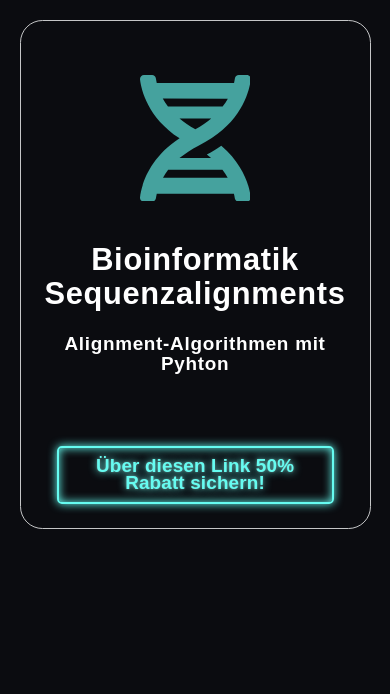
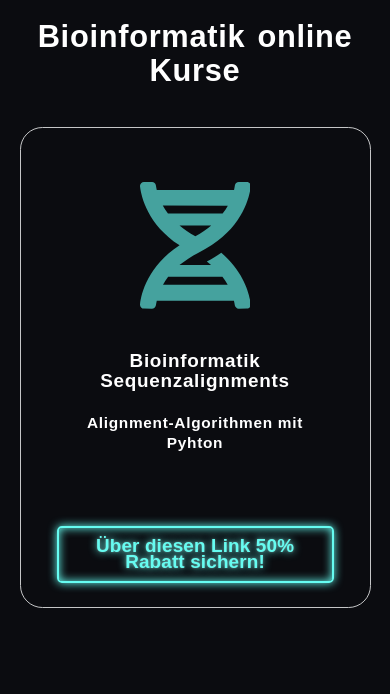
Before and after one commit to CharliesCodes/zeise-coding-blog, a Django app: page /kurse/ in a window 390 px wide. Shown: the part 70-764 px from the top of the page. Run offline with Django 4.2, Linux system fonts and the light colour scheme; some libraries are stand-ins or nearby versions.

Commit message:
responsive css additions

```diff
--- a/app/blog/templates/post_detail.html
+++ b/app/blog/templates/post_detail.html
@@ -40,7 +40,7 @@
 <article style="width: 100%;">
 
   <h1>{{ post.title }}</h1>
-  <p class="text-muted" style="text-align: end; font-size:1rem;">{{ post.author.first_name }} {{ post.author.last_name }}</br>{{ post.created_on.date }}
+  <p class="text-muted" style="text-align: end; font-size:1.5rem;">
     {% if user.is_authenticated and user.id == post.author.id %}
       <a href="{% url 'edit-post' post.slug  %}">Edit</a> | <a href="{% url 'delete-post' post.slug  %}">Delete</a>
     {% endif %}
@@ -75,13 +75,13 @@
     {% endif %}
   </div> {% endcomment %}
 
-  <h5 style="margin-top:1.5rem">{{ post.author.first_name }} {{ post.author.last_name }}</h5>
+  <p class="text-muted" style="text-align: end; font-size:1rem;">{{ post.author.first_name }} {{ post.author.last_name }}</br>{{ post.created_on.date }}</p>
 
   {% if post.author.profile.website_url%}
   <a href="{{ post.author.profile.website_url }}" target="_blank">Website</a>
   {% endif %}
 
-  <ul class="social-meadia-list">
+  <ul class="social-meadia-list" style="margin-top:-1rem;">
     <li>
       {% if post.author.profile.github_url%}
       <a href="{{ post.author.profile.github_url }}" target="_blank"><ion-icon name="logo-github" id="github-icon"></i></a>
--- a/app/courses/templates/courses_home.html
+++ b/app/courses/templates/courses_home.html
@@ -29,11 +29,12 @@
 
 
 {% block content %}
+<h1 style="margin-bottom: 3.5rem; text-align:center">Bioinformatik online Kurse</h1>
 <div class="card course-card">
     <div class="card-body">
         <svg id="dna-icon" xmlns="http://www.w3.org/2000/svg" viewBox="0 0 448 512"><!--! Font Awesome Pro 6.1.2 by @fontawesome - https://fontawesome.com License - https://fontawesome.com/license (Commercial License) Copyright 2022 Fonticons, Inc. --><path d="M.1193 494.1c-1.125 9.5 6.312 17.87 15.94 17.87l32.06 .0635c8.125 0 15.21-5.833 16.21-13.83c.7501-4.875 1.869-11.17 3.494-18.17h312c1.625 6.875 2.904 13.31 3.529 18.18c1.125 7.1 7.84 13.94 15.97 13.82l32.46-.0625c9.625 0 17.12-8.374 15.99-17.87c-4.625-37.87-25.75-128.1-119.1-207.7c-17.5 12.37-36.98 24.37-58.48 35.49c6.25 4.625 11.56 9.405 17.06 14.15H159.7c21.25-18.12 47.03-35.63 78.65-51.38c172.1-85.5 203.7-218.8 209.5-266.7c1.125-9.5-6.297-17.88-15.92-17.88L399.6 .001c-8.125 0-14.84 5.832-15.96 13.83c-.7501 4.875-1.869 11.17-3.369 18.17H67.74C66.24 25 65.08 18.81 64.33 13.81C63.21 5.813 56.48-.124 48.36 .001L16.1 .1338c-9.625 0-17.09 8.354-15.96 17.85c5.125 42.87 31.29 153.8 159.9 238.1C31.55 340.3 5.245 451.2 .1193 494.1zM223.9 219.7C198.8 205.9 177.6 191.3 159.7 176h128.5C270.4 191.3 249 206.1 223.9 219.7zM355.1 96c-5.875 10.37-12.88 21.12-21 31.1H113.1c-8.25-10.87-15.3-21.63-21.05-32L355.1 96zM93 415.1c5.875-10.37 12.74-21.13 20.87-32h219.4c8.375 10.87 15.48 21.63 21.23 32H93z"/></svg>
-        <h1 style="margin-top:30px">Bioinformatik Sequenzalignments</h1>
-        <h2 style="margin-top:10px">Alignment-Algorithmen mit Pyhton</h2>
+        <h2 style="margin-top:30px">Bioinformatik Sequenzalignments</h1>
+        <h3 style="margin-top:10px">Alignment-Algorithmen mit Pyhton</h2>
         <a href="https://www.udemy.com/course/bioinformatik-sequenzanalyse/?couponCode=70208CBA0333BAA724CC" target="_blank" class="neon-button btn-courses" style="margin-top:60px">Über diesen Link 50% Rabatt sichern!</a>
 
     </div>
--- a/app/static/css/blog.css
+++ b/app/static/css/blog.css
@@ -15,6 +15,7 @@
 .btn-blog-category{
   color: var(--gray-turquoise-color);
   font-size: var(--h3-size);
+  white-space: nowrap;
 }
 
 
--- a/app/static/css/courses.css
+++ b/app/static/css/courses.css
@@ -1,7 +1,7 @@
 
 
 .course-card{
-  width: 60%;
+  width: 100%;
   height: 700px;
   cursor: pointer;
   position: relative;
```
